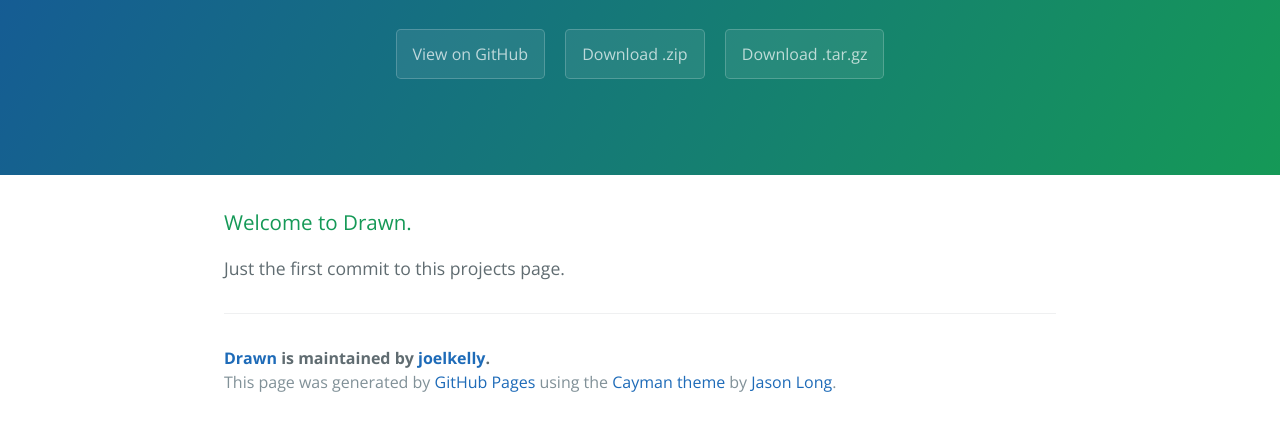
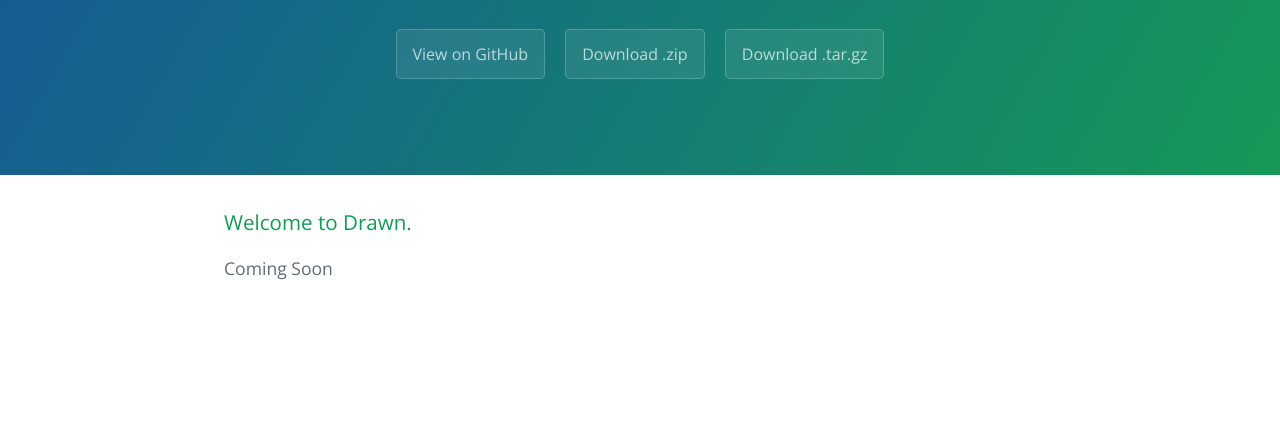
Before and after one commit to joelkelly/drawn, a plain HTML site: page index.html in a window 1280 px wide. Shown: the part 208-638 px from the top of the page. Drawn offline with nearby package versions, Linux system fonts and the light colour scheme.

Commit message:
Baseline GH-Page

```diff
--- a/index.html
+++ b/index.html
@@ -20,15 +20,9 @@
 
     <section class="main-content">
       <h3>
-<a id="welcome-to-drawn" class="anchor" href="#welcome-to-drawn" aria-hidden="true"><span class="octicon octicon-link"></span></a>Welcome to Drawn.</h3>
+      <a id="welcome-to-drawn" class="anchor" href="#welcome-to-drawn" aria-hidden="true"><span class="octicon octicon-link"></span></a>Welcome to Drawn.</h3>
 
-<p>Just the first commit to this projects page.</p>
-
-      <footer class="site-footer">
-        <span class="site-footer-owner"><a href="https://github.com/joelkelly/drawn">Drawn</a> is maintained by <a href="https://github.com/joelkelly">joelkelly</a>.</span>
-
-        <span class="site-footer-credits">This page was generated by <a href="https://pages.github.com">GitHub Pages</a> using the <a href="https://github.com/jasonlong/cayman-theme">Cayman theme</a> by <a href="https://twitter.com/jasonlong">Jason Long</a>.</span>
-      </footer>
+      <p>Coming Soon</p>
 
     </section>
 
```
